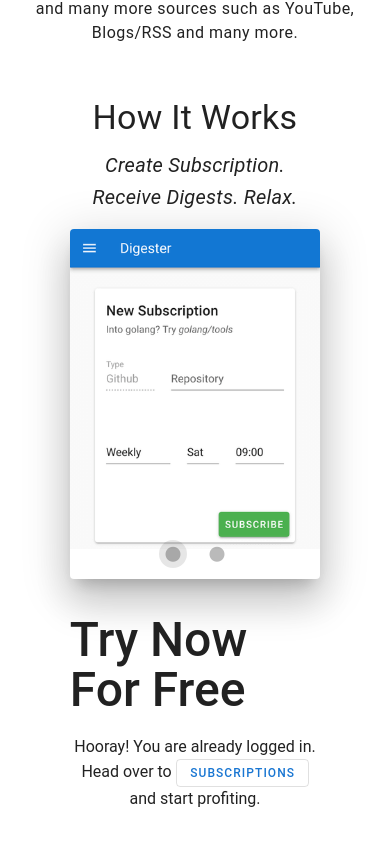
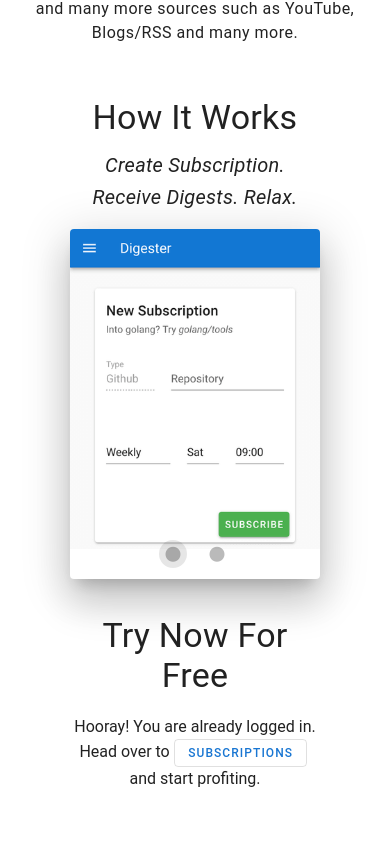
Before and after one commit to rethab/digester, a Vue app in the folder frontend/: page / in a window 390 px wide. Shown: the part 1743-2588 px from the top of the page. Built offline with nearby package versions, Linux system fonts and the light colour scheme; sample sign-in values are in the browser's storage; what vue-authenticate, vue-typed-js would draw is missing.

Commit message:
frontend/landing: make try now responsive

```diff
--- a/frontend/src/views/Home.vue
+++ b/frontend/src/views/Home.vue
@@ -64,9 +64,9 @@
     </section>
 
     <v-row class="mt-6" align="center" justify="center">
-      <v-col cols="9">
+      <v-col cols="9" class="text-center">
         <section id="login">
-          <h1 class="display-2 d-flex justify-center font-weight-medium">Try Now For Free</h1>
+          <h1 class="display-1 font-weight-regular">Try Now For Free</h1>
           <div v-if="!isAuthenticated" class="text-center">
             <p
               class="font-italic mt-5"
@@ -76,7 +76,7 @@
           <div v-else class="text-center">
             <p class="mt-5">
               Hooray! You are already logged in. Head over to
-              <v-btn to="/subs" text outlined small color="primary">subscriptions</v-btn>and start profiting.
+              <v-btn to="/subs" text outlined small class="mr-1" color="primary">subscriptions</v-btn>and start profiting.
             </p>
           </div>
         </section>
```
